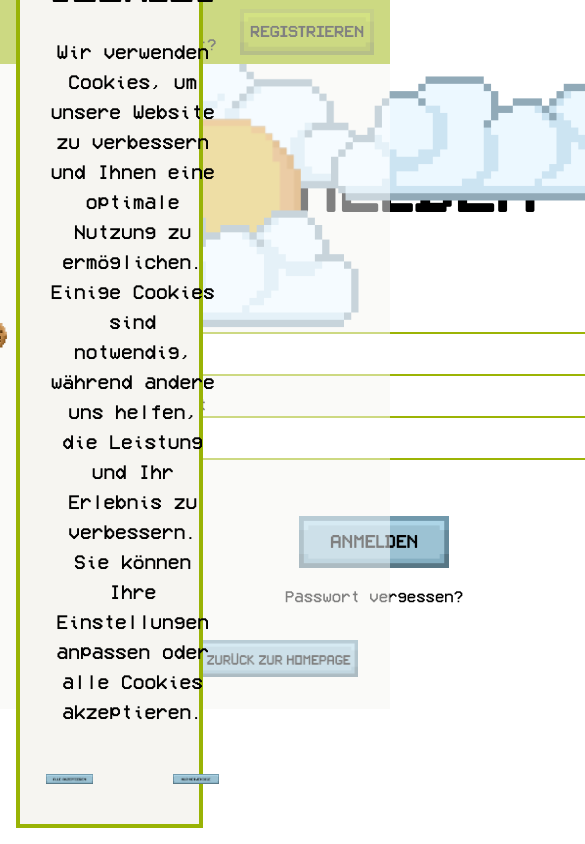
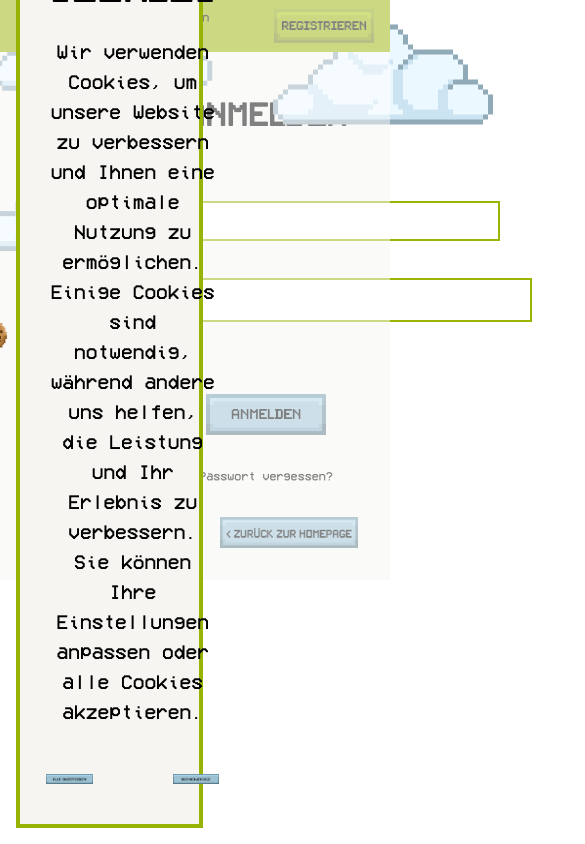
Before and after one commit to linguExplorer/linguExplorer, a Vue app in the folder webpage/: page /anmelden in a window 390 px wide. Shown: the top 844 px of the page, 585 px wide, since content can reach past the window. Built offline with nearby package versions, Linux system fonts and the light colour scheme.

Commit message:
update forgot password

```diff
--- a/webpage/src/pages/Anmelden.vue
+++ b/webpage/src/pages/Anmelden.vue
@@ -1,7 +1,7 @@
 <template>
     <div
       v-if="isLoading"
-      class="absolute top-0 left-0 flex justify-center items-center h-screen w-full bg-white bg-opacity-50  z-50"
+      class="absolute top-0 left-0 flex justify-center items-center h-screen w-full bg-white bg-opacity-50 z-50"
     ></div>
 
     <div
@@ -12,12 +12,13 @@
           <img
             src="@/assets/xx_Images/xx_Images/wordmark/wordmark_hell_scaled.png"
             alt="Logo"
-            class="w-1/6"
+            class="w-1/6 max-w-[180px] sm:w-1/3 sm:max-w-[200px]"
           />
-          <div class="flex justify-center items-center space-x-2">
-            <p class="font-size:18px font-vcr">Hast du noch keinen Account?</p>
-
-            <button class="hover-button max-w-[150px] mr-[10px]">
+          <div class="flex justify-center items-center class=gap-1 sm:gap-4">
+            <!-- Text -->
+            <p class="text-[12px] sm:text-[18px] font-vcr mr-1 sm:mr-4">Hast du noch keinen Account?</p>
+            <!-- Button -->
+            <button class="hover-button max-w-[100px] sm:max-w-[150px]">
               <router-link to="/registrieren" class="nav-link" href="#">
                 <img
                   src="@/assets/xx_Images/xx_Images/Buttons/button registrieren green.png"
@@ -27,49 +28,52 @@
               </router-link>
             </button>
           </div>
+
+
         </section>
       </header>
 
-      <main class="max-w-6xl mx-auto mt-[80px] px-6">
+      <main class="max-w-6xl mx-auto mt-[40px] sm:mt-[80px] px-4 sm:px-6">
         <img
           src="@/assets/xx_Images/xx_Images/cloud.png"
           alt="Wolke"
-          class="min-w-[320px] xxl:min-w-[380px] absolute z-2 translate-x-[-42vw] translate-y-[-12vh] xxl:translate-x-[-42vw] xxl:translate-y-[-11vh]"
+          class="min-w-[120px] sm:min-w-[320px] absolute z-2 translate-x-[-42vw] translate-y-[-12vh] xxl:translate-x-[-42vw] xxl:translate-y-[-11vh]"
         />
         <img
           src="@/assets/xx_Images/xx_Images/sun.png"
           alt="Sonne"
-          class="min-w-[150px] xxl:min-w-[180px] absolute z-1 translate-x-[-38vw] translate-y-[-3vh] xxl:translate-x-[-38vw] xxl:translate-y-[-3vh]"
+          class="min-w-[100px] sm:min-w-[150px] absolute z-1 translate-x-[-38vw] translate-y-[-3vh] xxl:translate-x-[-38vw] xxl:translate-y-[-3vh]"
         />
         <img
-          src="@/assets/xx_Images/xx_Images/Cloud2.png"
+          src="@/assets/xx_Images/xx_Images/cloud.png"
           alt="Wolke"
-          class="min-w-[320px] xxl:min-w-[380px] absolute z-2 translate-x-[-45vw] translate-y-[7vh] xxl:translate-x-[-45vw] xxl:translate-y-[5vh]"
+          class="min-w-[120px] sm:min-w-[320px] absolute z-2 translate-x-[-45vw] translate-y-[7vh] xxl:translate-x-[-45vw] xxl:translate-y-[5vh]"
         />
         <img
-          src="@/assets/xx_Images/xx_Images/Cloud2.png"
+          src="@/assets/xx_Images/xx_Images/cloud.png"
           alt="Wolke"
-          class="min-w-[320px] xxl:min-w-[380px] absolute z-1 translate-x-[30vw] translate-y-[-8vh] xxl:translate-x-[30vw] xxl:translate-y-[-8vh]"
+          class="min-w-[120px] sm:min-w-[320px] absolute z-1 translate-x-[30vw] translate-y-[-8vh] xxl:translate-x-[30vw] xxl:translate-y-[-8vh]"
         />
 
         <!--<div class="anmelde-container">-->
         <section
-          class="hover-button flex flex-col justify-center items-center gap-[20px] min-w-[700px] "
+          class="hover-button flex flex-col justify-center items-center gap-4 sm:gap-[20px] px-4 sm:px-0"
         >
-          <h1 class="font-pixelsplitter text-[60px] mb-6">Anmelden</h1>
+          <h1 class="font-pixelsplitter text-[30px] sm:text-[60px] mb-6">Anmelden</h1>
 
           <form
             @submit.prevent="submit"
-            class="min-w-[600px] max-w-md flex flex-col items-center mt-[30px]"
+            class="w-full flex flex-col justify-center items-center gap-4"
           >
-            <div class="input-group flex flex-col mb-4">
-              <label for="email" class="">E-Mail</label>
+            <div class="w-full">
+              <label for="email"
+                class="text-[14px] sm:text-[16px]">E-Mail</label>
                 <input
                   type="email"
                   id="email"
                   v-model="data.email"
                   required
-                  class="font-vcr bg-white border-[#9cb405] border-[2px] min-w-[500px] p-2"
+                  class="font-vcr bg-white border-[#9cb405] border-[2px] text-sm w-full p-2"
                 />
                 <p v-if="emailError" class="text-red-500 mt-2">
                   {{ emailError }}
@@ -77,7 +81,7 @@
             </div>
 
             <div class="input-group flex flex-col mb-4">
-              <label for="password" class="">Passwort</label>
+              <label for="password" class="text-[14px] sm:text-[16px]">Passwort</label>
 
               <div class="input-group flex items-center mb-4">
                 <input
@@ -110,7 +114,7 @@
             <!-- Fehlermeldung -->
             <p v-if="showError" class="mt-2 ">Ungültige E-Mail oder Passwort</p>
 
-            <button type="submit" class="max-w-[150px] mt-6 w-full">
+            <button type="submit" class="w-full max-w-[120px] sm:max-w-[150px] mt-6">
               <img
                 src="@/assets/xx_Images/xx_Images/Buttons/button anmelden blue.png"
                 alt="Anmelden"
@@ -118,15 +122,16 @@
               />
             </button>
             <router-link to="/forgotPassword" class="nav-link" href="#">
-              <p class="text-center mt-4 font-vcr">Passwort vergessen?</p>
+              <p class="text-center mt-4 font-vcr text-[12px] sm:text-[14px]">Passwort vergessen?</p>
             </router-link>
           </form>
         </section>
       </main>
 
+      <!-- Footer -->
       <footer class="mt-auto">
         <section class="mx-auto p-4 flex justify-end items-center">
-          <button class="hover-button max-w-[200px] p-4">
+          <button class="hover-button max-w-[170px] sm:max-w-[200px] p-4">
             <router-link to="/" class="nav-link" href="#">
               <img
                 src="@/assets/xx_Images/xx_Images/Buttons/button zrk.png"
```
